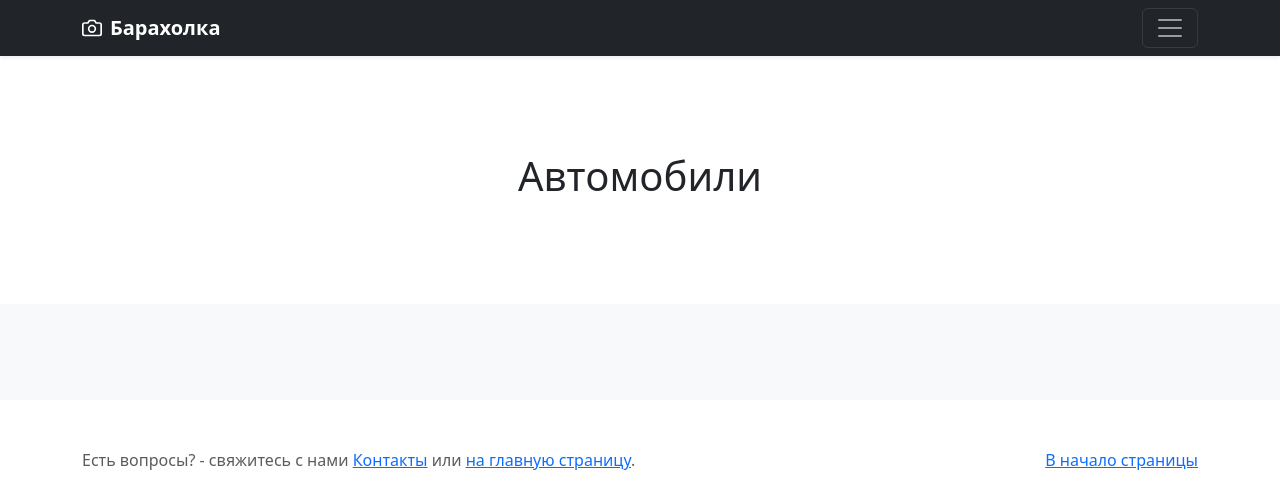
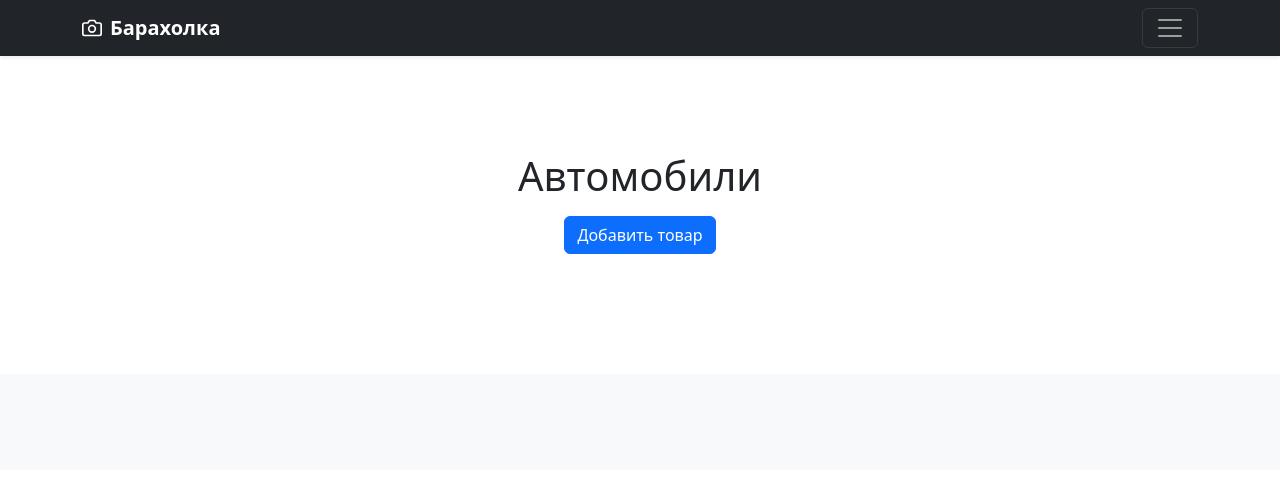
Before and after one commit to mukhin-sn/prj_shop, a Django app: page /category/1/ in a window 1280 px wide. Shown: the top 502 px of the page. Run offline with Django 5.2, Linux system fonts and the light colour scheme; data that the repository does not hold is empty; some libraries are stand-ins or nearby versions.

Commit message:
error correction

```diff
--- /dev/null
+++ b/catalog/templates/catalog/add_product.html
@@ -0,0 +1,3 @@
+ <p>
+     <a href="#" class="btn btn-primary my-2">Добавить товар</a>
+ </p>
--- a/catalog/templates/catalog/base.html
+++ b/catalog/templates/catalog/base.html
@@ -202,12 +202,15 @@
 
         {% elif title == 'Категории товаров' and category_id == 1 %}
           <h1 class="fw-light">Автомобили</h1>
+        {% include 'catalog/add_product.html' %}
 
         {% elif title == 'Категории товаров' and category_id == 2 %}
           <h1 class="fw-light">Мототехника</h1>
+        {% include 'catalog/add_product.html' %}
 
         {% elif title == 'Категории товаров' and category_id == 3 %}
           <h1 class="fw-light">Велосипеды</h1>
+        {% include 'catalog/add_product.html' %}
 
         {% endif %}
 
```
